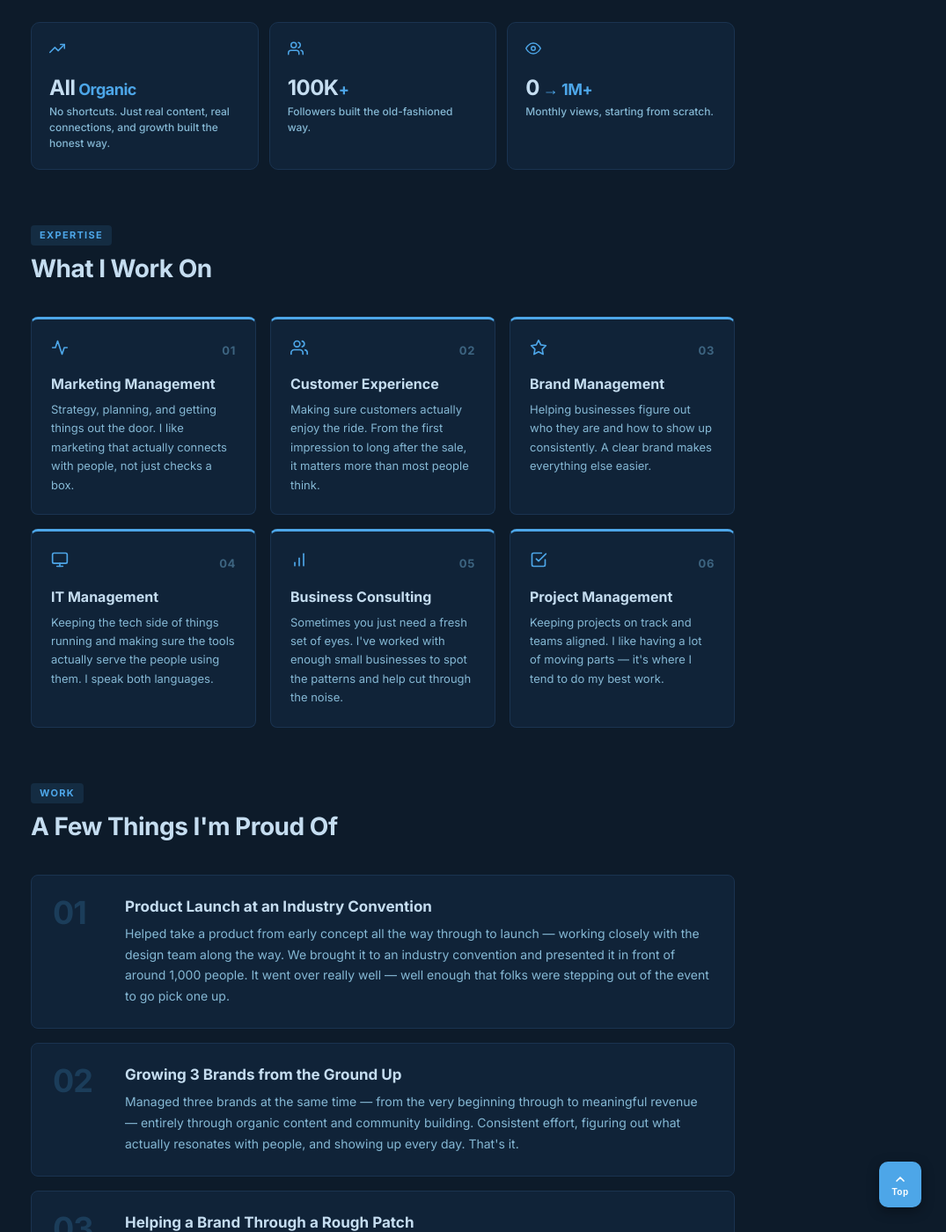
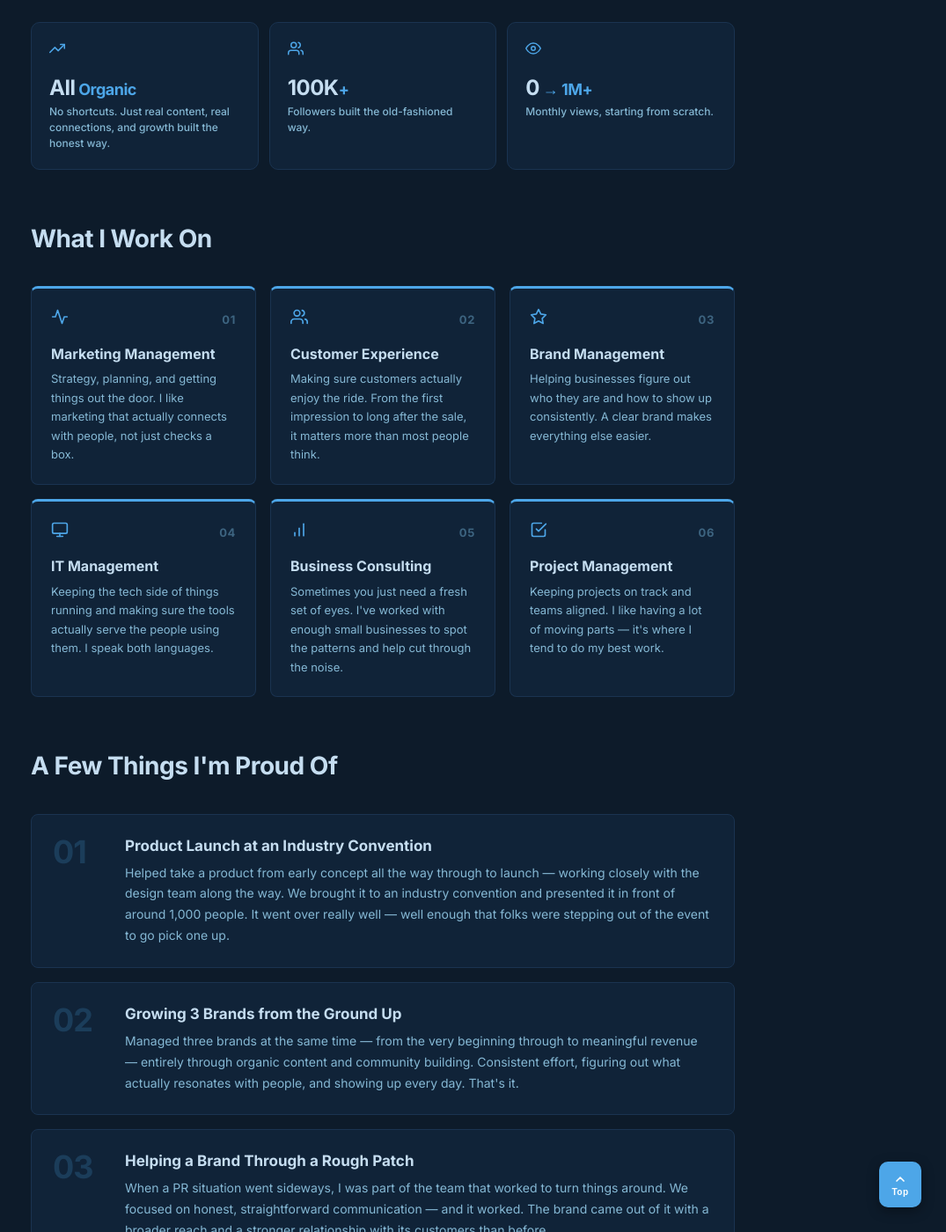
Before and after one commit to haye8277/haye8277.github.io, a Jekyll site: the page built from index.html, in a window 1280 px wide and 1400 px high, scrolled down 637 px. Shown: the whole window at 88% size, without its empty margins (205-1280 px from the left). Built offline with Jekyll 4.4.1, drawn with Linux system fonts in a browser that asks for light colours.

Commit message:
Remove Expertise and Work section tags from homepage
Co-Authored-By: Claude Sonnet 4.6 <noreply@anthropic.com>

```diff
--- a/index.html
+++ b/index.html
@@ -45,7 +45,6 @@ title: Meet Kneejar
 
 <div class="ri-section">
   <div class="ri-section-header">
-    <span class="ri-section-tag">Expertise</span>
     <h2>What I Work On</h2>
   </div>
   <div class="ri-skills">
@@ -121,7 +120,6 @@ title: Meet Kneejar
 
 <div class="ri-section">
   <div class="ri-section-header">
-    <span class="ri-section-tag">Work</span>
     <h2>A Few Things I'm Proud Of</h2>
   </div>
   <div class="ri-highlights">
```
